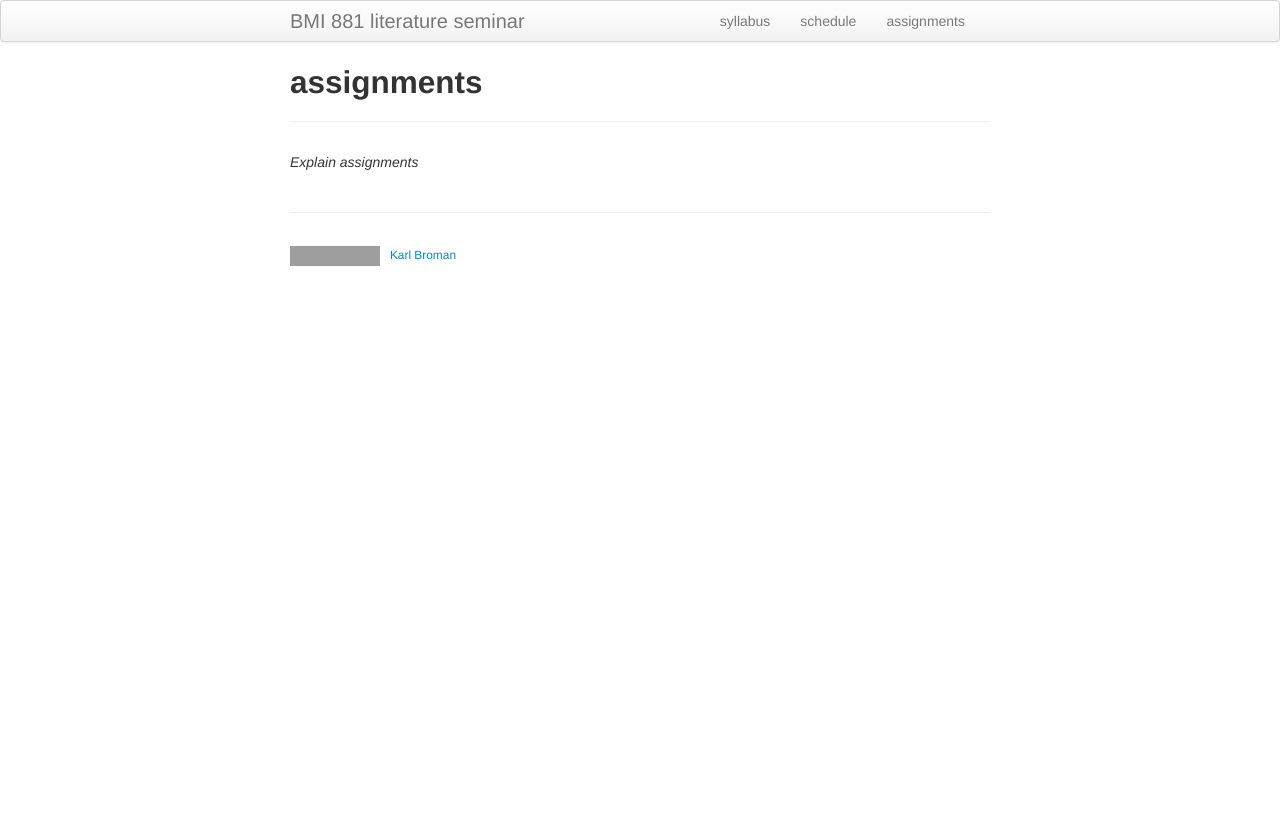
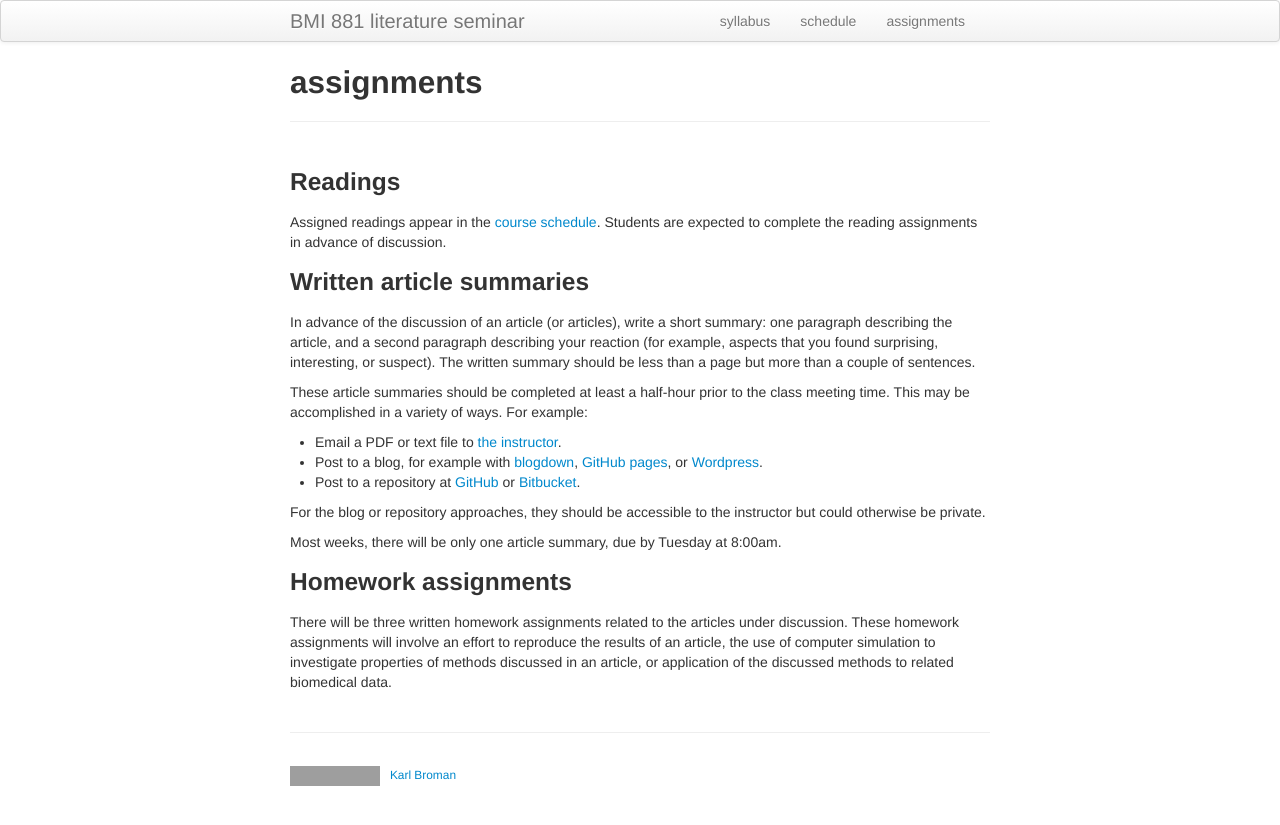
Before and after one commit to kbroman/BMI881_fall2022, a Jekyll site: the page built from assignments.md, in a window 1280 px wide. Shown: the top 825 px of the page. Built offline with Jekyll 4.4.1, drawn with Linux system fonts in a browser that asks for light colours; grey boxes are pictures that could not be loaded.

Commit message:
Fill out assignments.md (pasted from syllabus)

```diff
--- a/assignments.md
+++ b/assignments.md
@@ -4,4 +4,42 @@ title: assignments
 description: Assignments for BMI 881, Biomedical data science scholarly literature
 ---
 
-_Explain assignments_
+### Readings
+
+Assigned readings appear in the [course schedule](schedule.html).
+Students are expected to complete the reading assignments in advance
+of discussion.
+
+### Written article summaries
+
+In advance of the discussion of an article (or articles), write a
+short summary: one paragraph describing the article, and a second
+paragraph describing your reaction (for example, aspects that you
+found surprising, interesting, or suspect). The written summary should
+be less than a page but more than a couple of sentences.
+
+These article summaries should be completed at least a half-hour prior
+to the class meeting time. This may be accomplished in a variety of
+ways. For example:
+
+- Email a PDF or text file to [the instructor](https://kbroman.org).
+- Post to a blog, for example with
+  [blogdown](https://bookdown.org/yihui/blogdown/), [GitHub
+  pages](https://pages.github.com/), or [Wordpress](https://wordpress.com).
+- Post to a repository at [GitHub](https://github.com) or
+  [Bitbucket](https://bitbucket.org).
+
+For the blog or repository approaches, they should be accessible to
+the instructor but could otherwise be private.
+
+Most weeks, there will be only one article summary, due by Tuesday at
+8:00am.
+
+### Homework assignments
+
+There will be three written homework assignments
+related to the articles under discussion. These homework assignments
+will involve an effort to reproduce the results of an article, the use
+of computer simulation to investigate properties of methods discussed
+in an article, or application of the discussed methods to related
+biomedical data.
```
